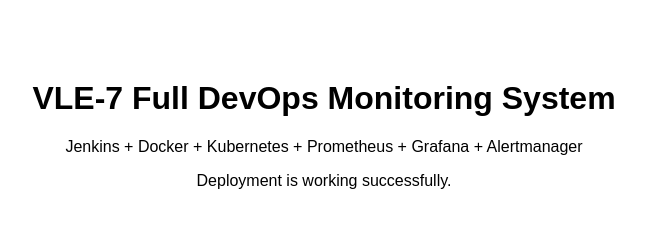
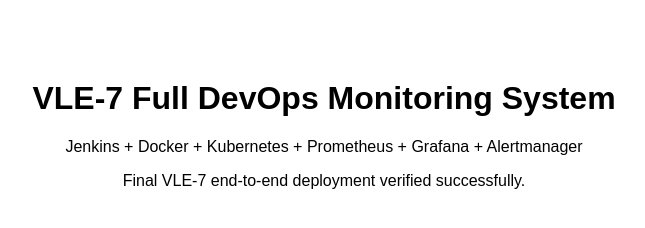
Before and after one commit to Tanay04032006/devops-vle-7, a plain HTML site: page app/index.html in a window 1280 px wide. Shown: the whole page, without its empty margins (316-961 px from the left). Drawn offline with Linux system fonts and the light colour scheme.

Commit message:
Update VLE-7 application

```diff
--- a/app/index.html
+++ b/app/index.html
@@ -4,6 +4,6 @@
 <body style="font-family:Arial;text-align:center;margin-top:80px">
   <h1>VLE-7 Full DevOps Monitoring System</h1>
   <p>Jenkins + Docker + Kubernetes + Prometheus + Grafana + Alertmanager</p>
-  <p>Deployment is working successfully.</p>
+  <p>Final VLE-7 end-to-end deployment verified successfully.</p>
 </body>
 </html>
```
